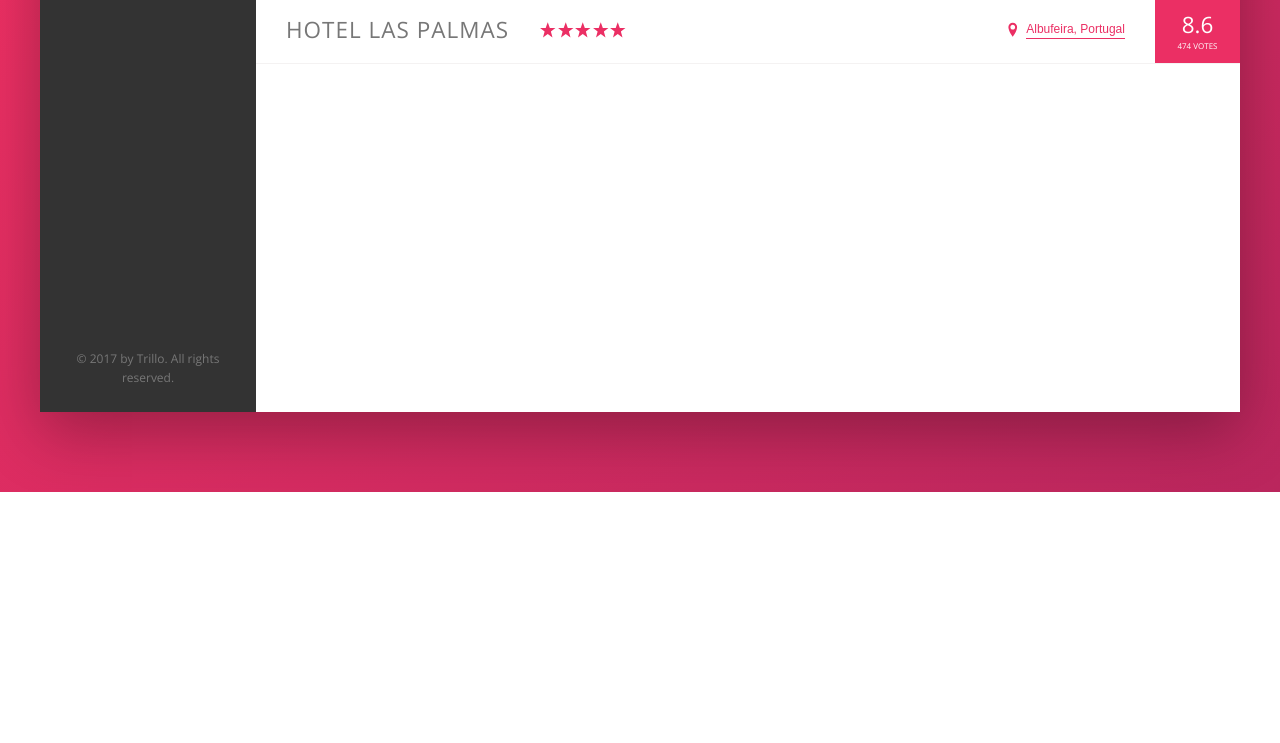
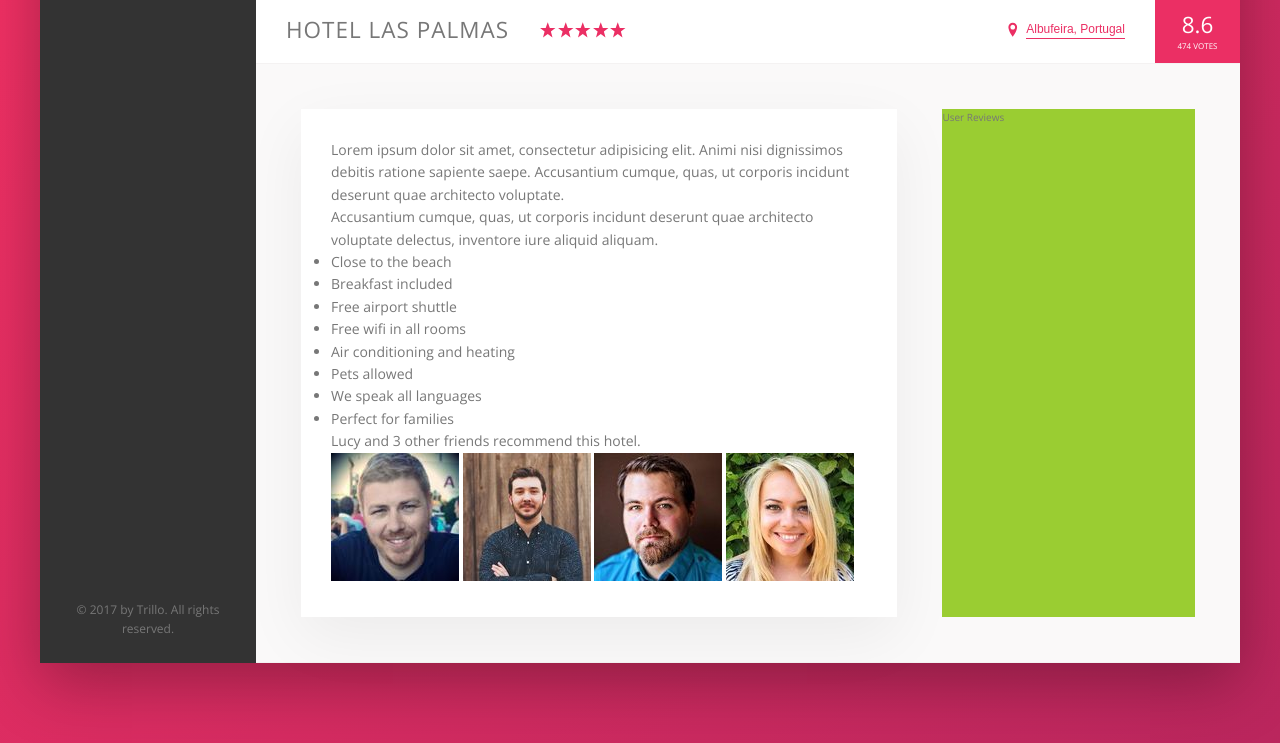
Before and after one commit to Ochanissi/Trillo, a website: page index.html in a window 1280 px wide. Shown: the part 539-1282 px from the top of the page. Before the commit the page ends 1031 px from the top, so only its background shows below. Drawn offline with nearby package versions, Linux system fonts and the light colour scheme.

Commit message:
building the description section

```diff
--- a/index.html
+++ b/index.html
@@ -131,6 +131,40 @@
                             <div class="overview__rating-count">474 votes</div>
                         </div>
                     </div>
+                    <div class="detail">
+                        <div class="description">
+                            <p class="paragraph">
+                                Lorem ipsum dolor sit amet, consectetur adipisicing elit. Animi nisi dignissimos debitis ratione sapiente saepe. Accusantium cumque, quas, ut corporis incidunt deserunt quae architecto voluptate.
+                            </p>
+                            <p class="paragraph">
+                                Accusantium cumque, quas, ut corporis incidunt deserunt quae architecto voluptate delectus, inventore iure aliquid aliquam.
+                            </p>
+                            <ul class="list">
+                                <li class="list__item">Close to the beach</li>
+                                <li class="list__item">Breakfast included</li>
+                                <li class="list__item">Free airport shuttle</li>
+                                <li class="list__item">Free wifi in all rooms</li>
+                                <li class="list__item">Air conditioning and heating</li>
+                                <li class="list__item">Pets allowed</li>
+                                <li class="list__item">We speak all languages</li>
+                                <li class="list__item">Perfect for families</li>
+                            </ul>
+                            <div class="recommend">
+                                <p class="recommend__count">
+                                    Lucy and 3 other friends recommend this hotel.
+                                </p>
+                                <div class="recommend__friends">
+                                    <img src="img/user-3.jpg" alt="Friend 1" class="recommend__photo">
+                                    <img src="img/user-4.jpg" alt="Friend 2" class="recommend__photo">
+                                    <img src="img/user-5.jpg" alt="Friend 3" class="recommend__photo">
+                                    <img src="img/user-6.jpg" alt="Friend 4" class="recommend__photo">
+                                </div>
+                            </div>
+                        </div>
+                        <div class="user-reviews">
+                            User Reviews
+                        </div>
+                    </div>
                 </main>
             </div>
         </div>
--- a/sass/_base.scss
+++ b/sass/_base.scss
@@ -13,6 +13,11 @@
     --color-grey-dark-3: #999;
 
     --shadow-dark: 0 2rem 6rem rgba(0, 0, 0, .3);
+    --shadow-light: 0 2rem 6rem rgba(0, 0, 0, .06);
+
+    --line: 1px solid var(--color-grey-light-2);
+
+
 }
 
 * {
--- a/sass/_components.scss
+++ b/sass/_components.scss
@@ -214,7 +214,7 @@
 .overview {
     display: flex;
     align-items: center;
-    border-bottom: 1px solid var(--color-grey-light-2);
+    border-bottom: var(--line);
 
 
     &__heading {
--- a/sass/_layout.scss
+++ b/sass/_layout.scss
@@ -11,7 +11,7 @@
     font-size: 1.4rem;
     height: 7rem;
     background-color: #fff;
-    border-bottom: 1px solid var(--color-grey-light-2);
+    border-bottom: var(--line);
 
     display: flex;
     justify-content: space-between;
@@ -34,8 +34,29 @@
 
 .hotel-view {
     background-color: #fff;
-    height: 80rem;
-
 
     flex: 1;
 }
+
+.detail {
+    display: flex;
+    padding: 4.5rem;
+    background-color: var(--color-grey-light-1);
+    border-bottom: var(--line);
+
+}
+
+.description {
+    font-size: 1.4rem;
+    background-color: #fff;
+    box-shadow: var(--shadow-light);
+    padding: 3rem;
+    flex: 0 0 60%;
+    margin-right: 4.5rem;
+
+}
+
+.user-reviews {
+    background-color: yellowgreen;
+    flex: 1;
+}
```
Also changed, not shown: css/style.css.
